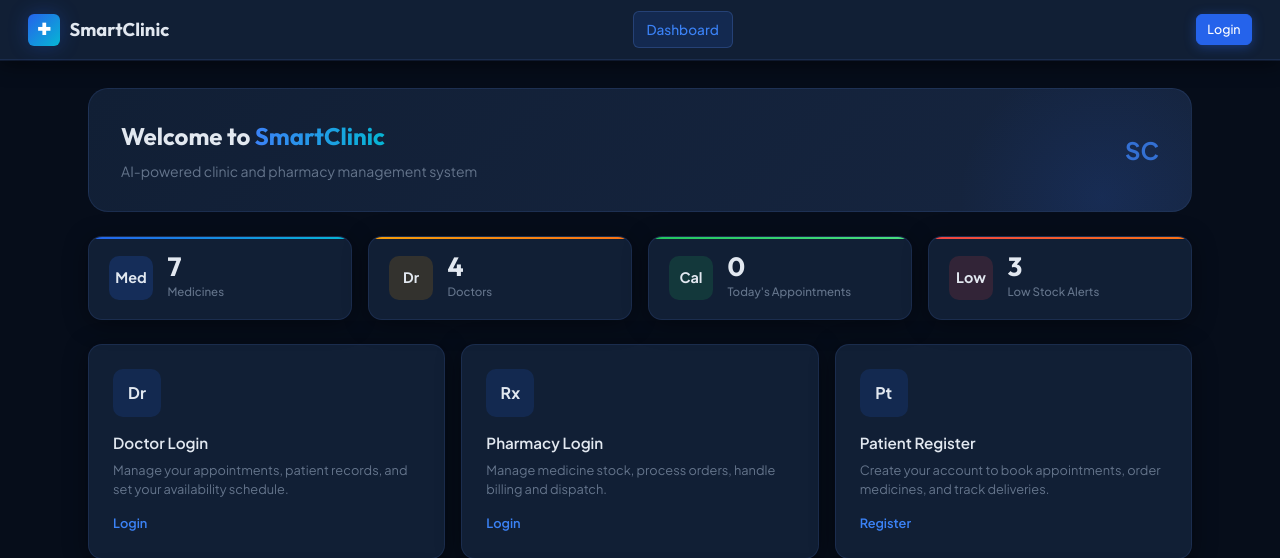
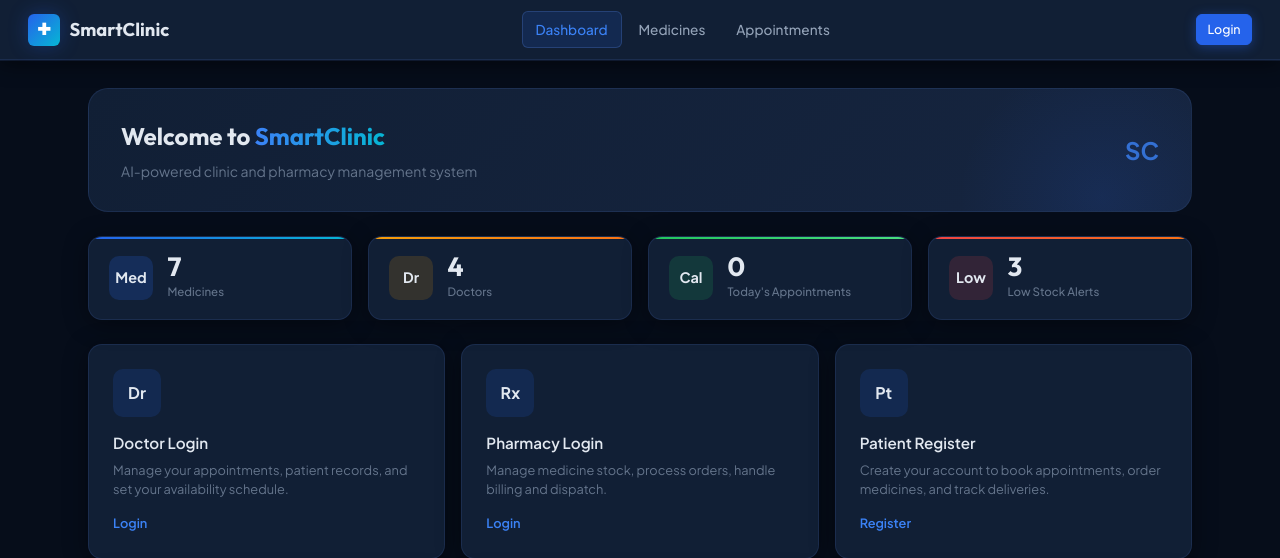
Before and after one commit to Pratheeksha27032007/Smart-clinic, a Flask app: page / in a window 1280 px wide. Shown: the top 558 px of the page. Run offline with Flask 3, Linux system fonts and the light colour scheme.

Commit message:
redo base.html

```diff
--- a/templates/base.html
+++ b/templates/base.html
@@ -16,8 +16,7 @@
   <div class="nav-links">
     {% if session.get('role') == 'doctor' %}
       <a href="/" class="nav-link {% if request.path=='/' %}active{% endif %}">Dashboard</a>
-      <a href="/doctor/appointments" class="nav-link {% if '/doctor/appointments' in request.path %}active{% endif %}">Appointments</a>
-      <a href="/doctor/prescriptions" class="nav-link {% if '/doctor/prescriptions' in request.path %}active{% endif %}">Prescriptions</a>
+      <a href="/doctor/appointments" class="nav-link {% if '/doctor' in request.path %}active{% endif %}">Appointments</a>
       <a href="/messages" class="nav-link {% if '/messages' in request.path %}active{% endif %}">Messages</a>
     {% elif session.get('role') == 'pharmacy' %}
       <a href="/" class="nav-link {% if request.path=='/' %}active{% endif %}">Dashboard</a>
@@ -30,13 +29,14 @@
       <a href="/mgmt/funding" class="nav-link {% if '/mgmt/funding' in request.path %}active{% endif %}">Funding</a>
     {% elif session.get('role') == 'patient' %}
       <a href="/" class="nav-link {% if request.path=='/' %}active{% endif %}">Dashboard</a>
-      <a href="/patient/profile" class="nav-link {% if '/patient/profile' in request.path %}active{% endif %}">Profile</a>
       <a href="/patient/appointments" class="nav-link {% if '/patient/appointments' in request.path %}active{% endif %}">Appointments</a>
       <a href="/patient/medicines" class="nav-link {% if '/patient/medicines' in request.path %}active{% endif %}">Medicines</a>
-      <a href="/patient/orders" class="nav-link {% if '/patient/orders' in request.path %}active{% endif %}">Orders</a>
+      <a href="/patient/orders" class="nav-link {% if '/patient/orders' in request.path %}active{% endif %}">My Orders</a>
       <a href="/messages" class="nav-link {% if '/messages' in request.path %}active{% endif %}">Messages</a>
     {% else %}
       <a href="/" class="nav-link {% if request.path=='/' %}active{% endif %}">Dashboard</a>
+      <a href="/stock" class="nav-link {% if '/stock' in request.path %}active{% endif %}">Medicines</a>
+      <a href="/appointments" class="nav-link {% if '/appointments' in request.path %}active{% endif %}">Appointments</a>
     {% endif %}
   </div>
   {% if session.get('user_id') %}
@@ -60,7 +60,6 @@
   {% if session.get('role') == 'doctor' %}
     <a href="/" class="nav-link" onclick="document.getElementById('mob').classList.remove('open')">Dashboard</a>
     <a href="/doctor/appointments" class="nav-link" onclick="document.getElementById('mob').classList.remove('open')">Appointments</a>
-    <a href="/doctor/prescriptions" class="nav-link" onclick="document.getElementById('mob').classList.remove('open')">Prescriptions</a>
     <a href="/messages" class="nav-link" onclick="document.getElementById('mob').classList.remove('open')">Messages</a>
   {% elif session.get('role') == 'pharmacy' %}
     <a href="/" class="nav-link" onclick="document.getElementById('mob').classList.remove('open')">Dashboard</a>
@@ -73,13 +72,14 @@
     <a href="/mgmt/funding" class="nav-link" onclick="document.getElementById('mob').classList.remove('open')">Funding</a>
   {% elif session.get('role') == 'patient' %}
     <a href="/" class="nav-link" onclick="document.getElementById('mob').classList.remove('open')">Dashboard</a>
-    <a href="/patient/profile" class="nav-link" onclick="document.getElementById('mob').classList.remove('open')">Profile</a>
     <a href="/patient/appointments" class="nav-link" onclick="document.getElementById('mob').classList.remove('open')">Appointments</a>
     <a href="/patient/medicines" class="nav-link" onclick="document.getElementById('mob').classList.remove('open')">Medicines</a>
-    <a href="/patient/orders" class="nav-link" onclick="document.getElementById('mob').classList.remove('open')">Orders</a>
+    <a href="/patient/orders" class="nav-link" onclick="document.getElementById('mob').classList.remove('open')">My Orders</a>
     <a href="/messages" class="nav-link" onclick="document.getElementById('mob').classList.remove('open')">Messages</a>
   {% else %}
     <a href="/" class="nav-link">Dashboard</a>
+    <a href="/stock" class="nav-link">Medicines</a>
+    <a href="/appointments" class="nav-link">Appointments</a>
   {% endif %}
   {% if session.get('user_id') %}
   <a href="/logout" class="nav-link" style="color:var(--red);">Logout</a>
```
